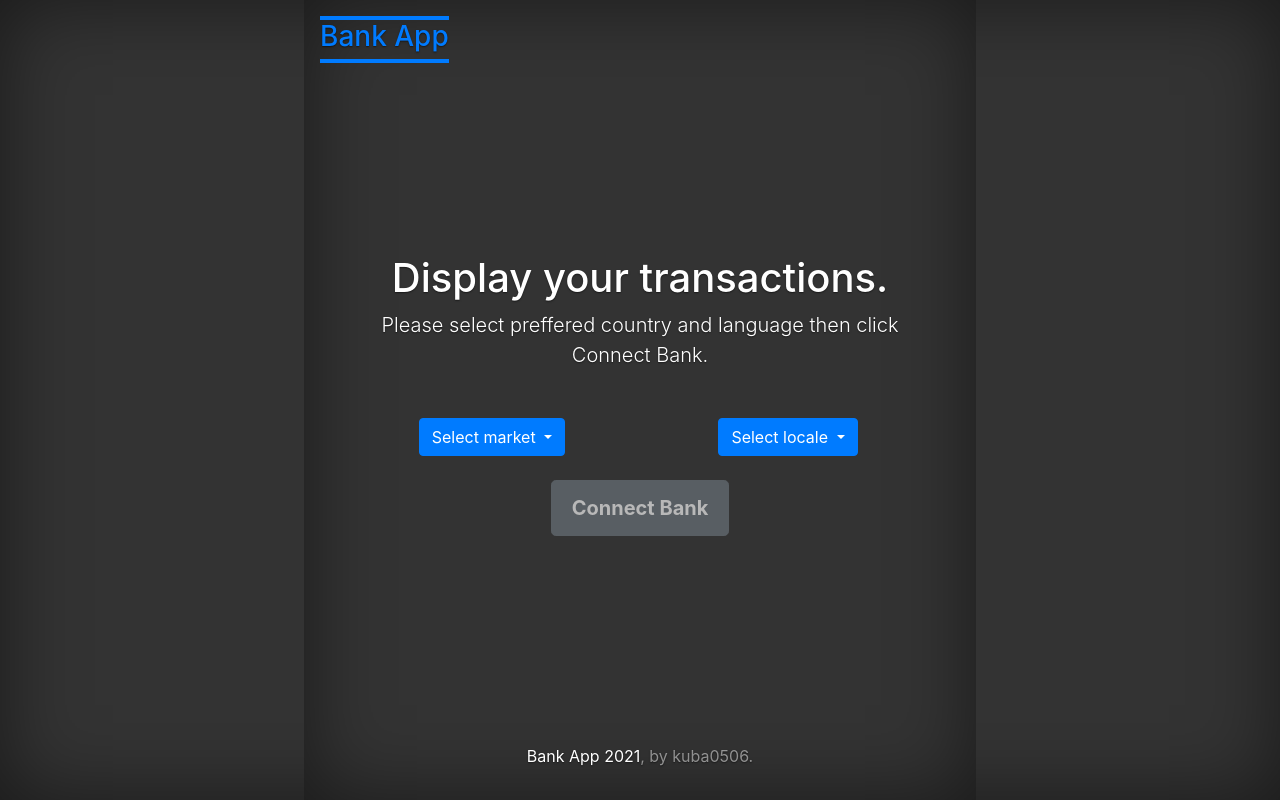
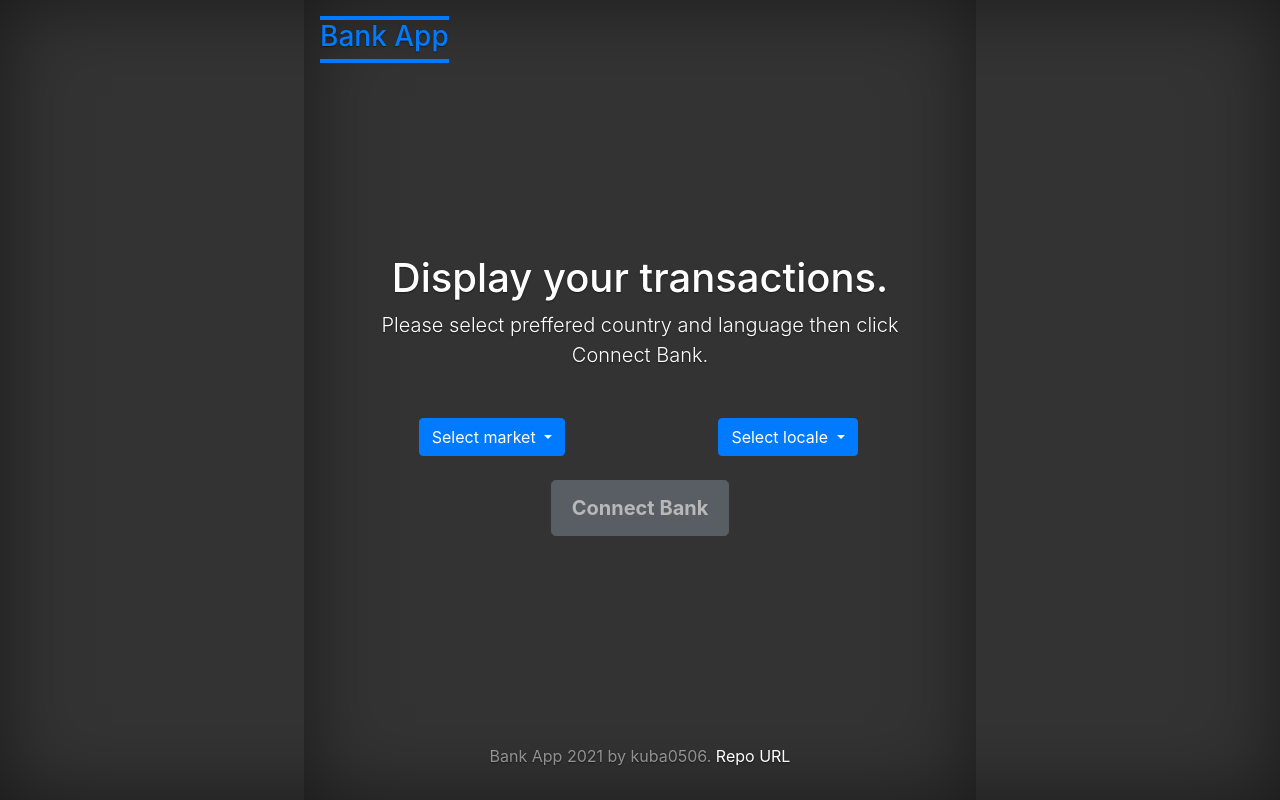
Before and after one commit to kuba0506/bank-app, an Angular app in the folder client/: page / in a window 1280 px wide. Built offline with nearby package versions, Linux system fonts and the light colour scheme.

Commit message:
updated footer

```diff
--- a/client/src/app/shared/footer/footer.component.html
+++ b/client/src/app/shared/footer/footer.component.html
@@ -1,5 +1,5 @@
 <footer class="mastfoot mt-auto">
   <div class="inner">
-    <p><a href="/">Bank App 2021</a>, by kuba0506.</p>
+    <p>Bank App 2021 by kuba0506. <a href="https://github.com/kuba0506/bank-app">Repo URL</a></p>
   </div>
 </footer>
```
